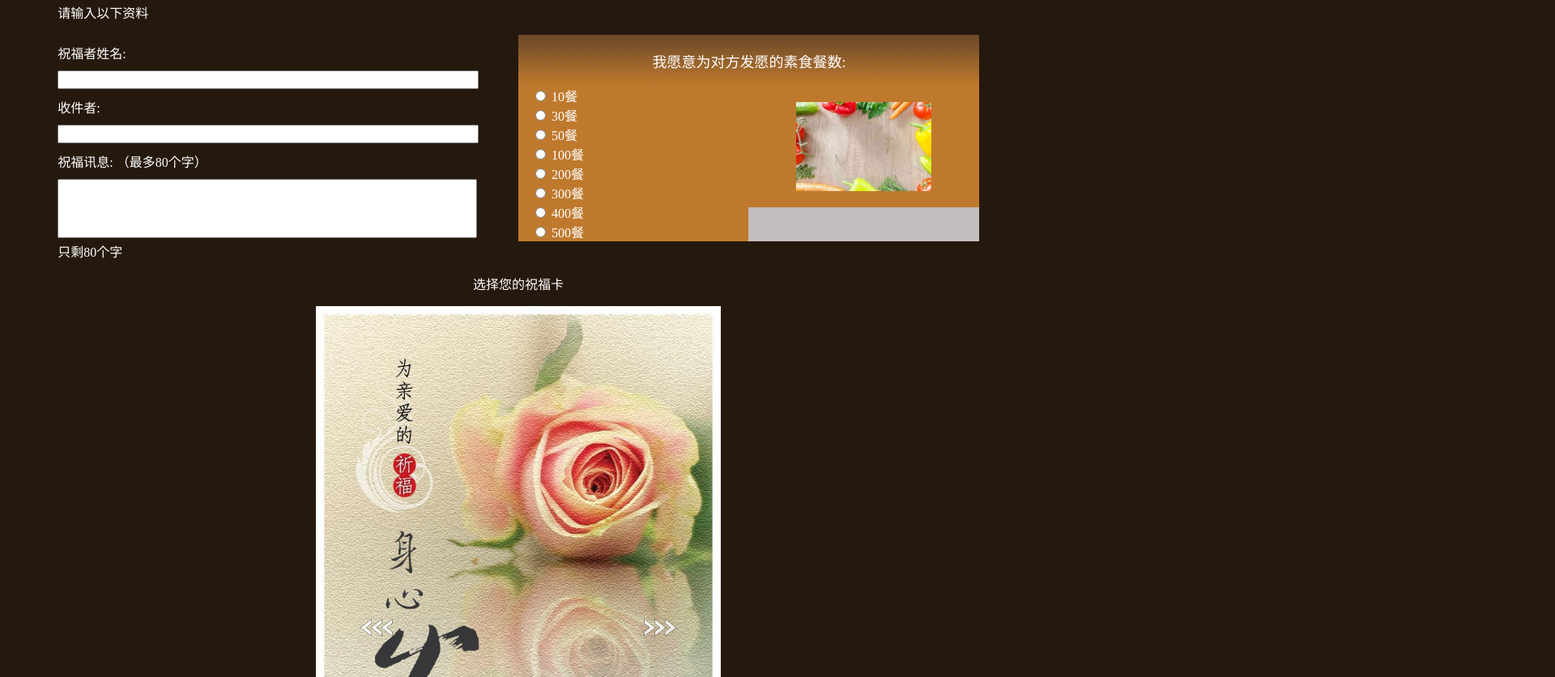
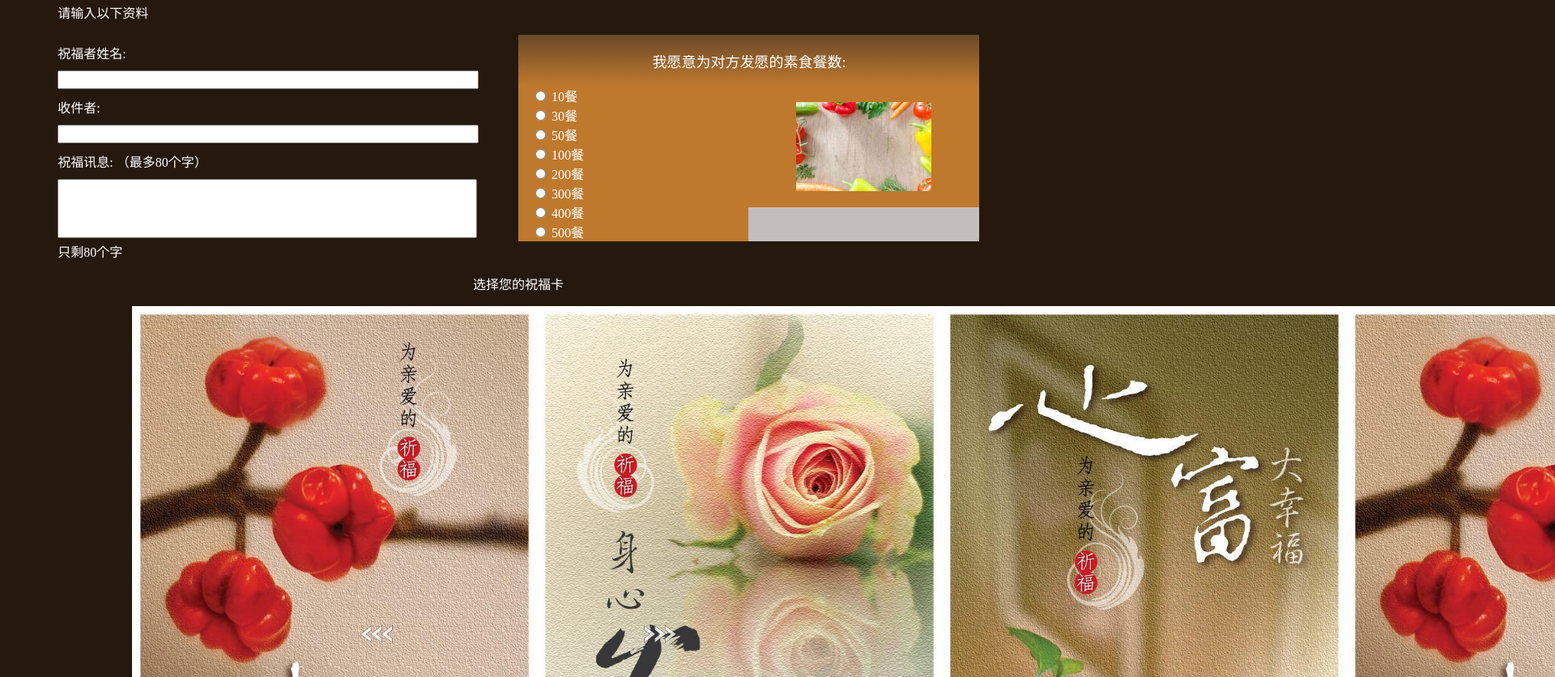
Before and after one commit to jjfoo8988/Veggie_Blessing_Card, a plain HTML site: page index.html in a window 1280 px wide. Shown: the part 835-1671 px from the top of the page at 81% size, 1920 px wide, since content can reach past the window. Drawn offline with nearby package versions, Linux system fonts and the light colour scheme.

Commit message:
Test Change

```diff
--- a/main.js
+++ b/main.js
@@ -20,8 +20,8 @@ const nextBtn = document.querySelector('#nextBtn');
 
 //Slide image counter
 var counter = 1;
-const size = carouselImages[0].clientWidth;
-
+const size = 227;
+console.log("carouselImages size is " + size);
 carouselSlide.style.transform = 'translateX(' + (-size * counter) + 'px)';
 
 //Slide Image Button listener
@@ -117,7 +117,7 @@ btn.addEventListener('click', (e)=>{ //detecting mouse event
         console.log("Meals value is" + meals.value);
         console.log(Person1.csender);
        // var queryString = "?para1=" + Person1.csender;
-        //window.location.href = "../index2.html" ;
+        window.location.href = "../index2.html" ;
         //+ queryString;
         localStorage.setItem("dsender",sender.value);
         localStorage.setItem("dreceiver",receiver.value);
--- a/style.css
+++ b/style.css
@@ -50,7 +50,7 @@ h2{
     width:50%;
     max-width:500px;
     margin:auto;
-    overflow: hidden;
+    /* overflow: hidden; */
     text-align:center;
     position:relative;
 }
```
